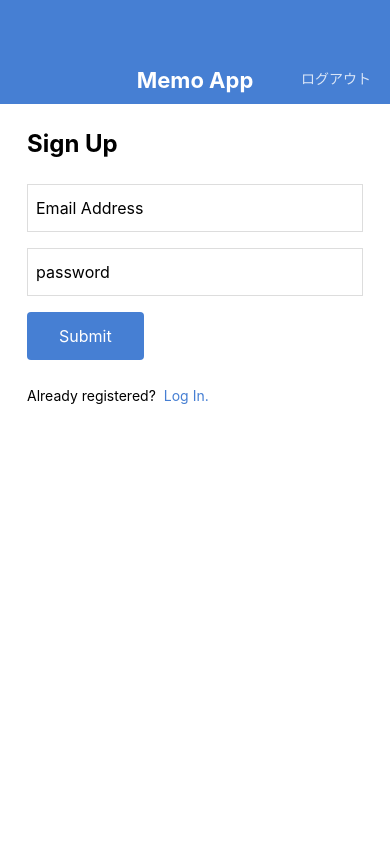
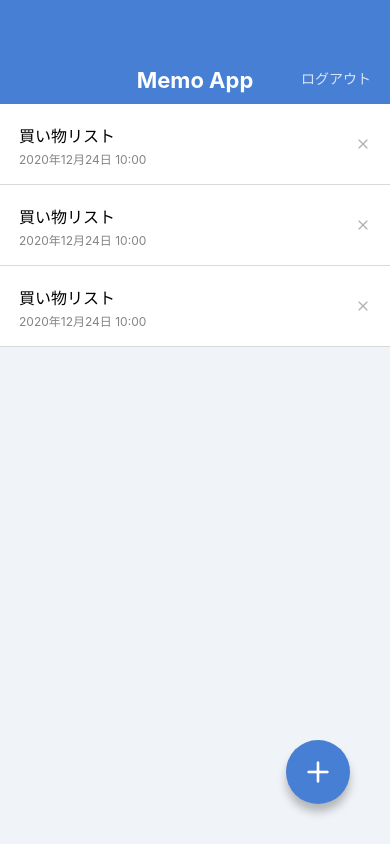
Before and after one commit to gaku101/react_native_lesson, a React Native app: screen / in a window 390 px wide. Built offline with nearby package versions, Linux system fonts and the light colour scheme.

Commit message:
make components touchable

```diff
--- a/App.jsx
+++ b/App.jsx
@@ -1,11 +1,12 @@
 import React from "react"
+// import MemoEditScreen from "./src/screens/MemoEditScreen"
 // import LogInScreen from "./src/screens/LogInScreen"
-import SignUpScreen from "./src/screens/SignUpScreen"
+// import SignUpScreen from "./src/screens/SignUpScreen"
 // import MemoCreateScreen from "./src/screens/MemoCreateScreen"
 // import MemoEditScreen from "./src/screens/MemoEditScreen"
 // import MemoDetailScreen from "./src/screens/MemoDetailScreen"
-// import MemoListScreen from "./src/screens/MemoListScreen"
+import MemoListScreen from "./src/screens/MemoListScreen"
 
 export default function App() {
-  return <SignUpScreen />
+  return <MemoListScreen />
 }
--- a/src/components/Button.jsx
+++ b/src/components/Button.jsx
@@ -1,18 +1,23 @@
-import { string } from "prop-types"
+import { func, string } from "prop-types"
 import React from "react"
-import { StyleSheet, Text, View } from "react-native"
+import { StyleSheet, Text, TouchableOpacity } from "react-native"
 
 export default function Button(props) {
-  const { label } = props
+  const { label, onPress } = props
   return (
-    <View style={styles.buttonContainer}>
+    <TouchableOpacity style={styles.buttonContainer} onPress={onPress}>
       <Text style={styles.buttonLabel}>{label}</Text>
-    </View>
+    </TouchableOpacity>
   )
 }
 
-Button.prototype = {
+Button.propTypes = {
   label: string.isRequired,
+  onPress: func,
+}
+
+Button.defaultProps = {
+  onPress: null,
 }
 
 const styles = StyleSheet.create({
--- a/src/components/CircleButton.jsx
+++ b/src/components/CircleButton.jsx
@@ -1,24 +1,26 @@
 import React from "react"
-import { View, StyleSheet } from "react-native"
-import { string, shape } from "prop-types"
+import { StyleSheet, TouchableOpacity } from "react-native"
+import { string, shape, func } from "prop-types"
 import { Feather } from "@expo/vector-icons"
 
 export default function CircleButton(props) {
-  const { style, name } = props
+  const { style, name, onPress } = props
   return (
-    <View style={[styles.circleButton, style]}>
+    <TouchableOpacity style={[styles.circleButton, style]} onPress={onPress}>
       <Feather name={name} size={32} color='white' />
-    </View>
+    </TouchableOpacity>
   )
 }
 
 CircleButton.propTypes = {
   style: shape(),
   name: string.isRequired,
+  onPress: func,
 }
 
 CircleButton.defaultProps = {
   style: null,
+  onPress: null,
 }
 
 const styles = StyleSheet.create({
--- a/src/components/MemoList.jsx
+++ b/src/components/MemoList.jsx
@@ -1,6 +1,6 @@
 import { Feather } from "@expo/vector-icons"
 import React from "react"
-import { View, Text, StyleSheet } from "react-native"
+import { View, Text, StyleSheet, TouchableOpacity } from "react-native"
 
 export default function MemoList() {
   return (
@@ -10,27 +10,27 @@
           <Text style={styles.memoListItemTitle}>買い物リスト</Text>
           <Text style={styles.memoListItemDate}>2020年12月24日 10:00</Text>
         </View>
-        <View>
+        <TouchableOpacity>
           <Feather name='x' size={16} color='#b0b0b0' />
-        </View>
+        </TouchableOpacity>
       </View>
       <View style={styles.memoListItem}>
         <View>
           <Text style={styles.memoListItemTitle}>買い物リスト</Text>
           <Text style={styles.memoListItemDate}>2020年12月24日 10:00</Text>
         </View>
-        <View>
+        <TouchableOpacity>
           <Feather name='x' size={16} color='#b0b0b0' />
-        </View>
+        </TouchableOpacity>
       </View>
       <View style={styles.memoListItem}>
         <View>
           <Text style={styles.memoListItemTitle}>買い物リスト</Text>
           <Text style={styles.memoListItemDate}>2020年12月24日 10:00</Text>
         </View>
-        <View>
+        <TouchableOpacity>
           <Feather name='x' size={16} color='#b0b0b0' />
-        </View>
+        </TouchableOpacity>
       </View>
     </View>
   )
--- a/src/screens/SignUpScreen.jsx
+++ b/src/screens/SignUpScreen.jsx
@@ -1,5 +1,11 @@
 import React from "react"
-import { View, Text, TextInput, StyleSheet } from "react-native"
+import {
+  View,
+  Text,
+  TextInput,
+  StyleSheet,
+  TouchableOpacity,
+} from "react-native"
 
 import AppBar from "../components/AppBar"
 import Button from "../components/Button"
@@ -10,12 +16,14 @@
       <AppBar />
       <View style={styles.inner}>
         <Text style={styles.title}>Sign Up</Text>
-        <TextInput style={styles.input} value='Email Address'></TextInput>
-        <TextInput style={styles.input} value='password'></TextInput>
+        <TextInput style={styles.input} value='Email Address' />
+        <TextInput style={styles.input} value='password' />
         <Button label='Submit' />
         <View style={styles.footer}>
           <Text style={styles.footerText}>Already registered?</Text>
-          <Text style={styles.footerLink}>Log In.</Text>
+          <TouchableOpacity>
+            <Text style={styles.footerLink}>Log In.</Text>
+          </TouchableOpacity>
         </View>
       </View>
     </View>
```
Also changed, not shown: src/screens/LogInScreen.jsx (+12 -4 lines), src/screens/MemoEditScreen.jsx (+7 -2 lines), .eslintrc.json.
